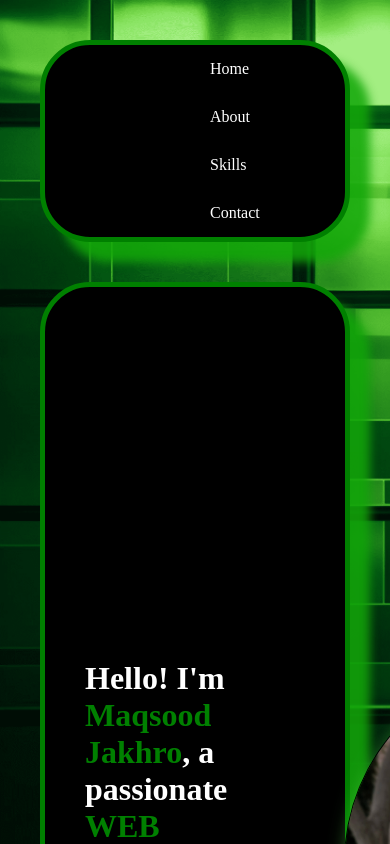
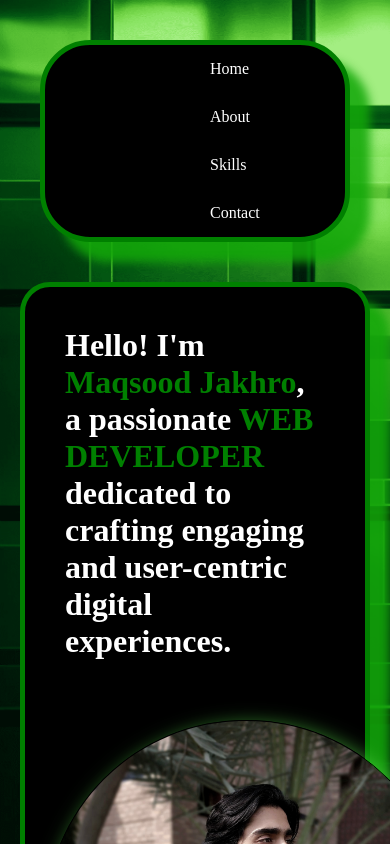
Before and after one commit to Maqsood-dev/Portfolio-template, a plain HTML site: page index.html in a window 390 px wide. Drawn offline with Linux system fonts and the light colour scheme.

Commit message:
Update style.css

```diff
--- a/style.css
+++ b/style.css
@@ -225,3 +225,26 @@ p{
 .certificates a{
     color: red;
 }
+@media only screen and (max-width:1250px){
+    .maincontainer{
+        display: flex;
+        justify-content: space-evenly;
+        align-items: center;
+        flex-wrap: wrap;
+        margin: 20px;
+        border: 5px solid green;
+        background-color: black;
+        border-radius: 30px;
+       box-shadow: 20px 20px 10px rgba(19, 167, 9, 0.862);
+    }
+}
+
+@media only screen and (max-width:950px){
+    .innercontainer{
+        display: flex;
+        justify-content:space-between ;
+        align-items: center;
+        flex-wrap: wrap;
+        gap: 20px;
+    }
+}
```
